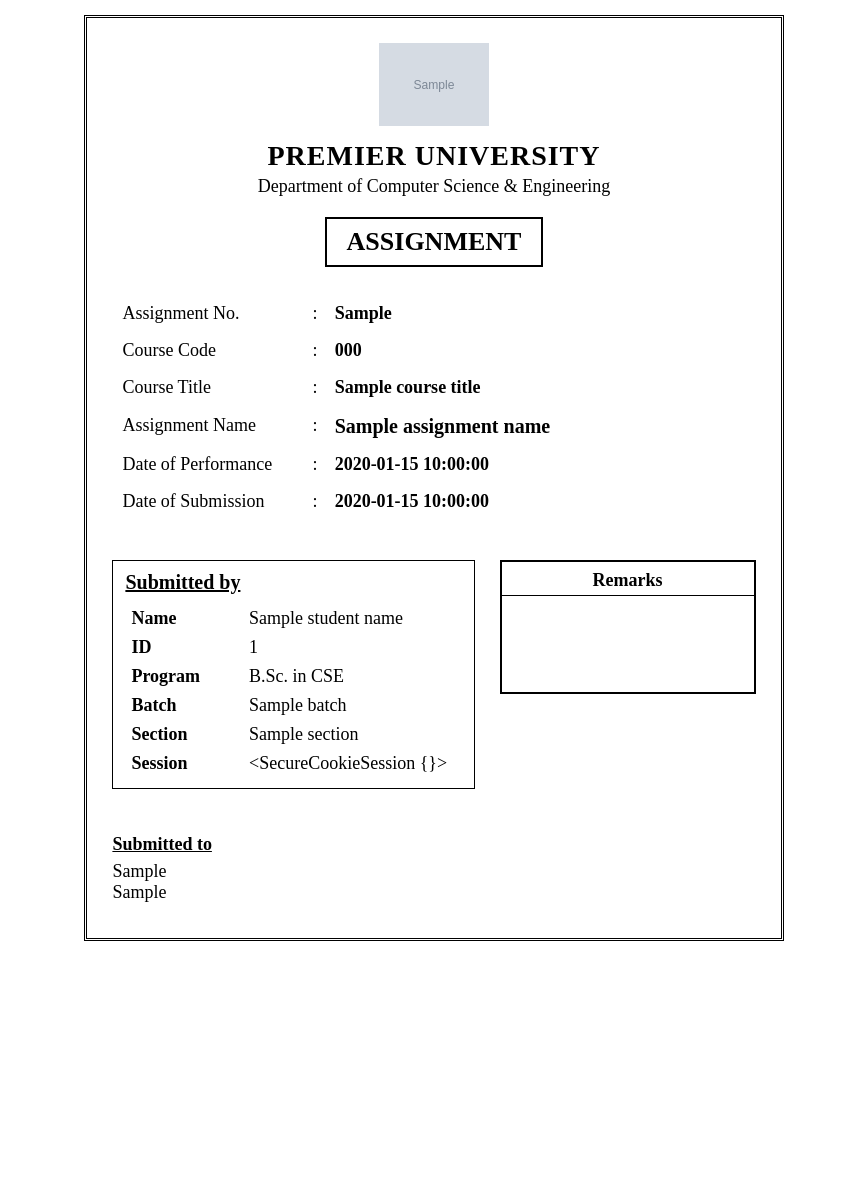
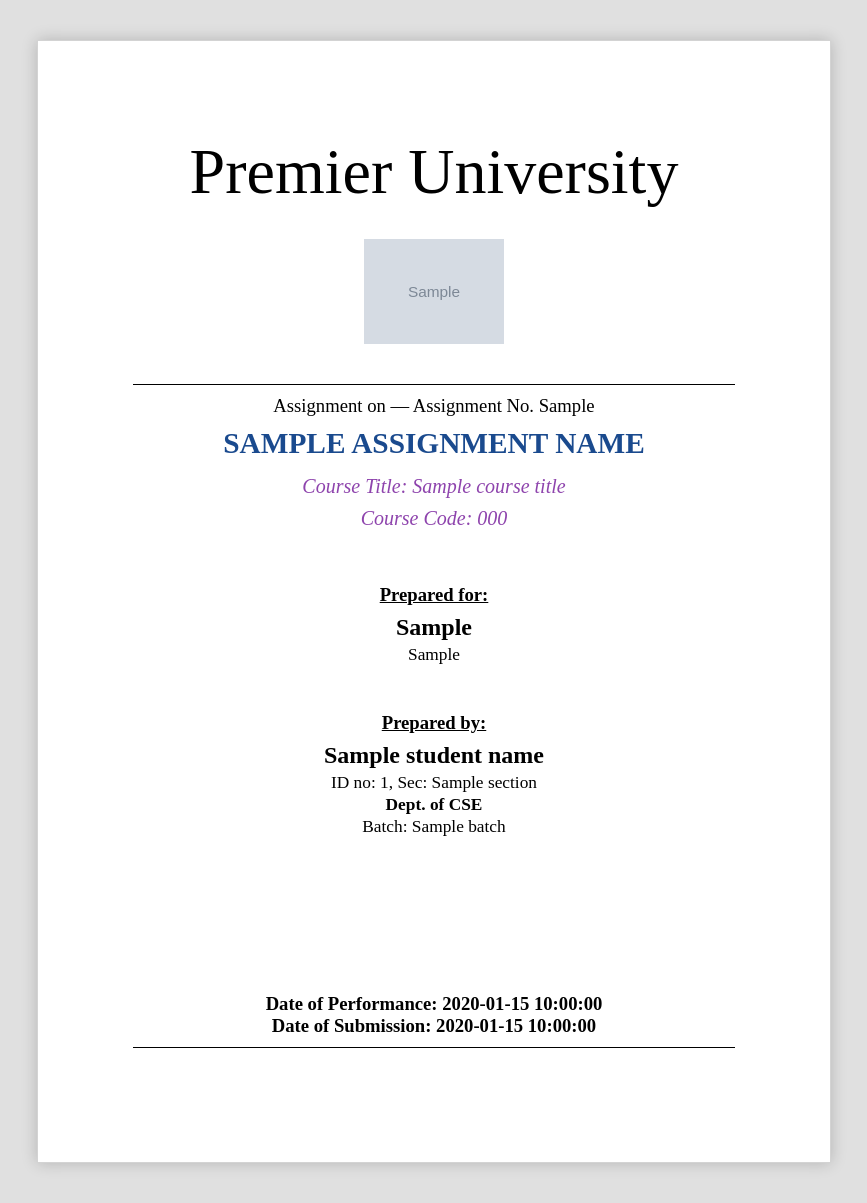
Before and after one commit to Rahexa/assignment-cover-pdf, a Flask app: template templates/cover2.html in a window 1280 px wide. Shown: the whole page, without its empty margins (206-1073 px from the left). Before the commit the page ends 941 px from the top, so only its background shows below. Run offline with Flask 3, Linux system fonts and the light colour scheme; the template is opened without the code that fills it: most values are stand-ins (such as "Sample title", 1, 10 or a date in 2020); grey boxes marked "Sample" are stand-in pictures.

Commit message:
Add Premier University style as Template 2, move old Template 2 to Template 4, 2x2 template grid
Co-authored-by: Cursor <cursoragent@cursor.com>

```diff
--- a/app.py
+++ b/app.py
@@ -305,6 +305,8 @@ def generate():
         template_file = 'cover2.html'
     elif template_key == 'template3':
         template_file = 'cover3.html'
+    elif template_key == 'template4':
+        template_file = 'cover4.html'
     else:
         template_file = 'cover.html'
 
--- a/templates/cover2.html
+++ b/templates/cover2.html
@@ -2,237 +2,173 @@
 <html lang="en">
 <head>
   <meta charset="UTF-8" />
-  <title>Assignment Cover Page - Template 2</title>
+  <meta name="viewport" content="width=device-width, initial-scale=1.0" />
+  <title>Premier University Assignment Cover - Template 2</title>
   <style>
     @page {
       size: A4;
-      margin: 20mm 15mm;
+      margin: 0;
     }
     body {
+      background-color: #e0e0e0;
+      margin: 0;
+      padding: 40px 0;
+      display: flex;
+      justify-content: center;
       font-family: "Times New Roman", Times, serif;
+    }
+
+    .page {
+      background-color: white;
+      width: 210mm;
+      min-height: 297mm;
+      padding: 25mm;
+      box-shadow: 0 0 15px rgba(0,0,0,0.2);
+      box-sizing: border-box;
+      text-align: center;
+      position: relative;
+      border: 1px solid #d3d3d3;
+    }
+
+    .uni-name {
+      font-size: 48pt;
+      font-family: "Old English Text MT", "Engravers MT", "Times New Roman", serif;
       margin: 0;
-      padding: 0;
-      background: white;
+      font-weight: normal;
     }
-    .container {
-      max-width: 185mm;
+
+    .logo-box {
+      margin: 30px auto;
+    }
+    .logo-box img {
+      width: 140px;
+      height: auto;
+      display: block;
       margin: 0 auto;
-      border: 3px double #000;
-      padding: 25px 25px 20px;
-      box-sizing: border-box;
-      margin-top: 15px;
-      page-break-inside: avoid;
-      /* Fixed height so bottom border sits lower but with less empty space */
-      height: 245mm;
     }
-    .header-block {
-      text-align: center;
-      margin-bottom: 20px;
+
+    .divider {
+      border-top: 1px solid #000;
+      margin-top: 40px;
+      width: 100%;
     }
-    .header-logo {
-      margin-bottom: 10px;
+
+    .assignment-label {
+      font-size: 14pt;
+      margin: 10px 0 5px 0;
     }
-    .header-logo img {
-      width: 110px;
-      height: auto;
-      object-fit: contain;
-    }
-    .university-name {
-      font-size: 28px;
-      font-weight: bold;
-      letter-spacing: 1px;
-    }
-    .department-name {
-      font-size: 18px;
-      margin-top: 4px;
-    }
-    .title-box {
-      margin: 20px auto 10px;
-      padding: 8px 20px;
-      border: 2px solid #000;
-      display: block;
-      width: fit-content;
-      font-size: 26px;
+
+    .topic-title {
+      color: #1a4a8e;
+      font-size: 22pt;
       font-weight: bold;
       text-transform: uppercase;
+      margin: 10px 0;
+    }
+
+    .course-info {
+      color: #8e44ad;
+      font-style: italic;
+      font-size: 15pt;
+      line-height: 1.6;
+      margin-bottom: 50px;
+    }
+
+    .info-container {
+      display: flex;
+      flex-direction: column;
+      gap: 45px;
       text-align: center;
     }
-    .assignment-info {
-      margin-top: 28px;
-      margin-bottom: 38px; /* extra space below course details */
-      font-size: 18px;
-      width: 100%;
-      border-collapse: collapse;
-    }
-    .assignment-info td.label {
-      width: 30%;
-      padding: 8px 10px;
-      white-space: nowrap;
-    }
-    .assignment-info td.colon {
-      width: 3%;
-      text-align: center;
-      padding: 8px 0;
-    }
-    .assignment-info td.value {
-      width: 67%;
-      font-weight: bold;
-      padding: 8px 10px;
-    }
-    .assignment-name-short {
-      font-size: 20px;
-      line-height: 1.2;
-    }
-    .assignment-name-long {
-      font-size: 18px;
-      line-height: 1.2;
-    }
-    .assignment-name-very-long {
-      font-size: 16px;
-      line-height: 1.15;
-    }
-    .section-wrapper {
-      display: flex;
-      justify-content: space-between;
-      margin-top: 40px; /* a bit more gap after course table */
-      font-size: 18px;
-      gap: 25px;
-      page-break-inside: avoid;
-    }
-    .submitted-by-block {
-      flex: 1.2;
-      border: 1px solid #000;
-      padding: 10px 12px;
-    }
+
     .section-title {
-      font-weight: bold;
-      font-size: 20px;
-      text-decoration: underline;
-      margin-bottom: 10px;
-    }
-    .info-table {
-      width: 100%;
-      border-collapse: collapse;
-      font-size: 18px;
-    }
-    .info-table th,
-    .info-table td {
-      padding: 4px 6px;
-      text-align: left;
-    }
-    .info-table th {
-      width: 35%;
-    }
-    .remarks-box {
-      flex: 0.9;
-      border: 2px solid #000;
-      height: 130px;
-      position: relative;
-      display: flex;
-      align-items: center;
-      justify-content: center;
-      font-size: 18px;
-      user-select: none;
-    }
-    .remarks-text {
-      position: absolute;
-      top: 8px;
-      left: 0;
-      right: 0;
-      text-align: center;
-      font-weight: bold;
-      border-bottom: 1px solid #000;
-      padding-bottom: 4px;
-    }
-    .submitted-to-block {
-      margin-top: 45px; /* more space after "Submitted by" block */
-      font-size: 18px;
-      page-break-inside: avoid;
-      min-height: 70px; /* keep height consistent whether empty or filled */
-    }
-    .submitted-to-label {
+      font-size: 14pt;
       font-weight: bold;
       text-decoration: underline;
-      margin-bottom: 6px;
-      display: inline-block;
+      margin-bottom: 8px;
+    }
+
+    .person-name {
+      font-size: 18pt;
+      font-weight: bold;
+      margin: 4px 0;
+    }
+
+    .details {
+      font-size: 13pt;
+      margin: 2px 0;
+    }
+
+    .footer {
+      position: absolute;
+      bottom: 30mm;
+      left: 25mm;
+      right: 25mm;
+      border-bottom: 1px solid #000;
+      padding-bottom: 10px;
+    }
+
+    .date {
+      font-size: 14pt;
+      font-weight: bold;
+    }
+
+    .dept-highlight {
+      font-weight: bold;
+    }
+
+    @media print {
+      body { background: none; padding: 0; }
+      .page { box-shadow: none; border: none; }
     }
   </style>
 </head>
 <body>
-  <div class="container">
-    <div class="header-block">
-      <div class="header-logo">
-        <img src="{{ logo_url }}" alt="Premier University Logo" />
-      </div>
-      <div class="university-name">PREMIER UNIVERSITY</div>
-      <div class="department-name">Department of Computer Science &amp; Engineering</div>
+  <div class="page">
+    <h1 class="uni-name">Premier University</h1>
+
+    <div class="logo-box">
+      <img src="{{ logo_url }}" alt="Premier University Logo" />
     </div>
 
-    <div class="title-box">
-      {{ "LAB REPORT" if cover_type == "lab" else "ASSIGNMENT" }}
+    <div class="divider"></div>
+
+    <p class="assignment-label">{{ "Lab Report on" if cover_type == "lab" else "Assignment on" }}{% if assignment_no %} &mdash; {{ "Lab Report No." if cover_type == "lab" else "Assignment No." }} {{ assignment_no }}{% endif %}</p>
+    <h2 class="topic-title">{{ assignment_name }}</h2>
+
+    <div class="course-info">
+      Course Title: {{ course_title }}<br />
+      Course Code: {{ course_code }}
     </div>
 
-    <table class="assignment-info">
-      <tr>
-        <td class="label">{{ "Lab Report No." if cover_type == "lab" else "Assignment No." }}</td>
-        <td class="colon">:</td>
-        <td class="value">{{ assignment_no }}</td>
-      </tr>
-      <tr>
-        <td class="label">Course Code</td>
-        <td class="colon">:</td>
-        <td class="value">{{ course_code }}</td>
-      </tr>
-      <tr>
-        <td class="label">Course Title</td>
-        <td class="colon">:</td>
-        <td class="value">{{ course_title }}</td>
-      </tr>
-      <tr>
-        <td class="label">{{ "Lab Report Name" if cover_type == "lab" else "Assignment Name" }}</td>
-        <td class="colon">:</td>
-        <td class="value {% if assignment_name|length > 80 %}assignment-name-very-long{% elif assignment_name|length > 45 %}assignment-name-long{% else %}assignment-name-short{% endif %}">
-          {{ assignment_name }}
-        </td>
-      </tr>
-      {% if performance_date %}
-      <tr>
-        <td class="label">Date of Performance</td>
-        <td class="colon">:</td>
-        <td class="value">{{ performance_date }}</td>
-      </tr>
-      {% endif %}
-      <tr>
-        <td class="label">Date of Submission</td>
-        <td class="colon">:</td>
-        <td class="value">{{ submission_date }}</td>
-      </tr>
-    </table>
-
-    <div class="section-wrapper">
-      <div class="submitted-by-block">
-        <div class="section-title">Submitted by</div>
-        <table class="info-table">
-          <tr><th>Name</th><td>{{ student_name }}</td></tr>
-          <tr><th>ID</th><td>{{ student_id }}</td></tr>
-          <tr><th>Program</th><td>B.Sc. in CSE</td></tr>
-          <tr><th>Batch</th><td>{{ batch }}</td></tr>
-          <tr><th>Section</th><td>{{ section }}</td></tr>
-          <tr><th>Session</th><td>{{ session }}</td></tr>
-        </table>
+    <div class="info-container">
+      <div class="prepared-for">
+        <div class="section-title">Prepared for:</div>
+        {% if submitted_to or submitted_designation %}
+        <div class="person-name">{{ submitted_to }}</div>
+        {% if submitted_designation %}
+        <div class="details">{{ submitted_designation }}</div>
+        {% endif %}
+        {% else %}
+        <div class="details">—</div>
+        {% endif %}
       </div>
 
-      <div class="remarks-box">
-        <div class="remarks-text">Remarks</div>
+      <div class="prepared-by">
+        <div class="section-title">Prepared by:</div>
+        <div class="person-name">{{ student_name }}</div>
+        <div class="details">ID no: {{ student_id }}, Sec: {{ section }}</div>
+        <div class="details dept-highlight">Dept. of CSE</div>
+        {% if batch %}<div class="details">Batch: {{ batch }}</div>{% endif %}
+        {% if session %}<div class="details">Session: {{ session }}</div>{% endif %}
       </div>
     </div>
 
-    <div class="submitted-to-block">
-      <span class="submitted-to-label">Submitted to</span><br />
-      {% if submitted_to or submitted_designation %}
-      {% if submitted_to %}{{ submitted_to }}<br />{% endif %}
-      {% if submitted_designation %}{{ submitted_designation }}{% endif %}
+    <div class="footer">
+      {% if performance_date %}
+      <span class="date">Date of Performance: {{ performance_date }}</span><br />
       {% endif %}
+      <span class="date">Date of Submission: {{ submission_date }}</span>
     </div>
   </div>
 </body>
--- a/templates/index.html
+++ b/templates/index.html
@@ -62,8 +62,8 @@
         margin-bottom: 0.2rem;
       }
       .template-options {
-        display: flex;
-        flex-direction: column;
+        display: grid;
+        grid-template-columns: 1fr 1fr;
         gap: 0.35rem;
       }
       .template-card {
@@ -766,7 +766,7 @@
                   <div className="panel-section">
                     <div className="panel-section-title">Template selection</div>
                     <div className="template-options">
-                      {["template1", "template2", "template3"].map((t, idx) => (
+                      {["template1", "template2", "template3", "template4"].map((t, idx) => (
                         <label
                           key={t}
                           className={
```
Also changed, not shown: templates/cover4.html (added, +226 -0 lines).
